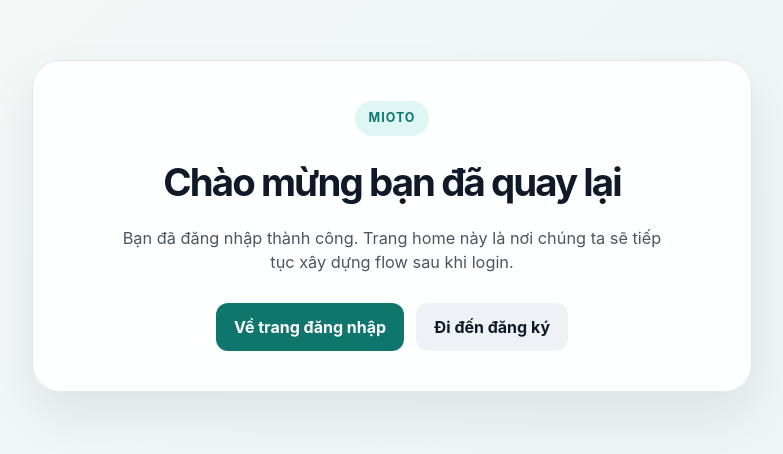
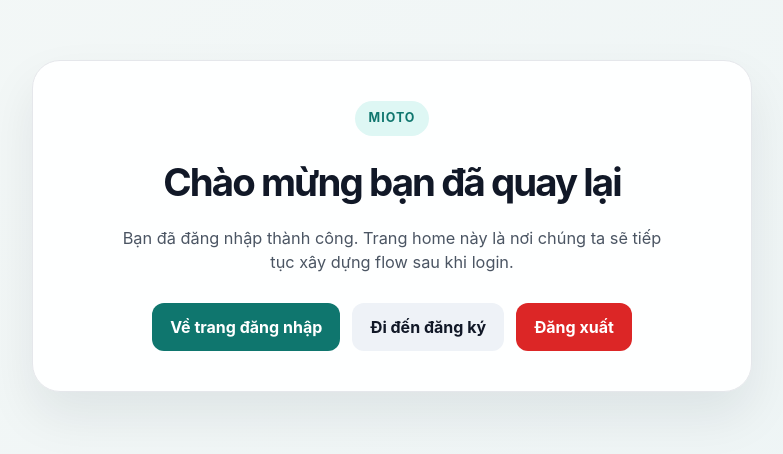
Before and after one commit to Tuanlee5214/mioto-car-fe, a React (Vite) app: page /home in a window 1280 px wide. Shown: the part 174-628 px from the top of the page, without its empty margins (248-1031 px from the left). Built offline with nearby package versions, Linux system fonts and the light colour scheme.

Commit message:
add logout feature to project

```diff
--- a/src/pages/HomePage/HomePage.css
+++ b/src/pages/HomePage/HomePage.css
@@ -52,7 +52,8 @@
 }
 
 .primary-button,
-.secondary-button {
+.secondary-button,
+.danger-button {
   border: none;
   border-radius: 12px;
   padding: 12px 18px;
@@ -71,7 +72,21 @@
   color: #111827;
 }
 
+.danger-button {
+  background: #dc2626;
+  color: #fff;
+}
+
 .primary-button:hover,
-.secondary-button:hover {
+.secondary-button:hover,
+.danger-button:hover {
   transform: translateY(-1px);
 }
+
+.logout-error {
+  margin-top: 16px;
+  color: #dc2626;
+  font-size: 0.9rem;
+  font-weight: 600;
+  text-align: center;
+}
--- a/src/pages/HomePage/HomePage.jsx
+++ b/src/pages/HomePage/HomePage.jsx
@@ -1,8 +1,32 @@
+import { useState } from 'react'
 import { useNavigate } from 'react-router-dom'
+import { logoutUser } from '../../services/authService'
 import './HomePage.css'
 
 function HomePage() {
   const navigate = useNavigate()
+  const [loading, setLoading] = useState(false)
+  const [error, setError] = useState('')
+
+  const handleLogout = async () => {
+    setLoading(true)
+    setError('')
+
+    try {
+      const result = await logoutUser()
+
+      if (result.success) {
+        navigate('/')
+        return
+      }
+
+      setError(result.message)
+    } catch {
+      setError('Không thể kết nối máy chủ, vui lòng thử lại.')
+    } finally {
+      setLoading(false)
+    }
+  }
 
   return (
     <div className="home-page">
@@ -21,7 +45,12 @@ function HomePage() {
           <button type="button" className="secondary-button" onClick={() => navigate('/signup')}>
             Đi đến đăng ký
           </button>
+          <button type="button" className="danger-button" onClick={handleLogout} disabled={loading}>
+            {loading ? 'Đang đăng xuất...' : 'Đăng xuất'}
+          </button>
         </div>
+
+        {error && <p className="logout-error">{error}</p>}
       </div>
     </div>
   )
--- a/src/services/authService.js
+++ b/src/services/authService.js
@@ -1,5 +1,6 @@
 const LOGIN_API_URL = 'http://127.0.0.1:8081/api/login'
 const SIGNUP_API_URL = 'http://127.0.0.1:8081/api/signup'
+const LOGOUT_API_URL = 'http://127.0.0.1:8081/api/logout'
 
 export async function loginUser({ phone, pwd }) {
   const response = await fetch(LOGIN_API_URL, {
@@ -58,3 +59,28 @@ export async function signUpUser({ phone, pwd, displayName, email }) {
     message: result?.message || 'Đăng ký thất bại.',
   }
 }
+
+export async function logoutUser() {
+  const response = await fetch(LOGOUT_API_URL, {
+    method: 'POST',
+    credentials: 'include',
+    headers: {
+      'Content-Type': 'application/json',
+    },
+    body: JSON.stringify({}),
+  })
+
+  const result = await response.json()
+
+  if (result && typeof result.error === 'number' && result.error >= 0) {
+    return {
+      success: true,
+      data: result.data || 'logged out',
+    }
+  }
+
+  return {
+    success: false,
+    message: result?.message || 'Đăng xuất thất bại.',
+  }
+}
```
